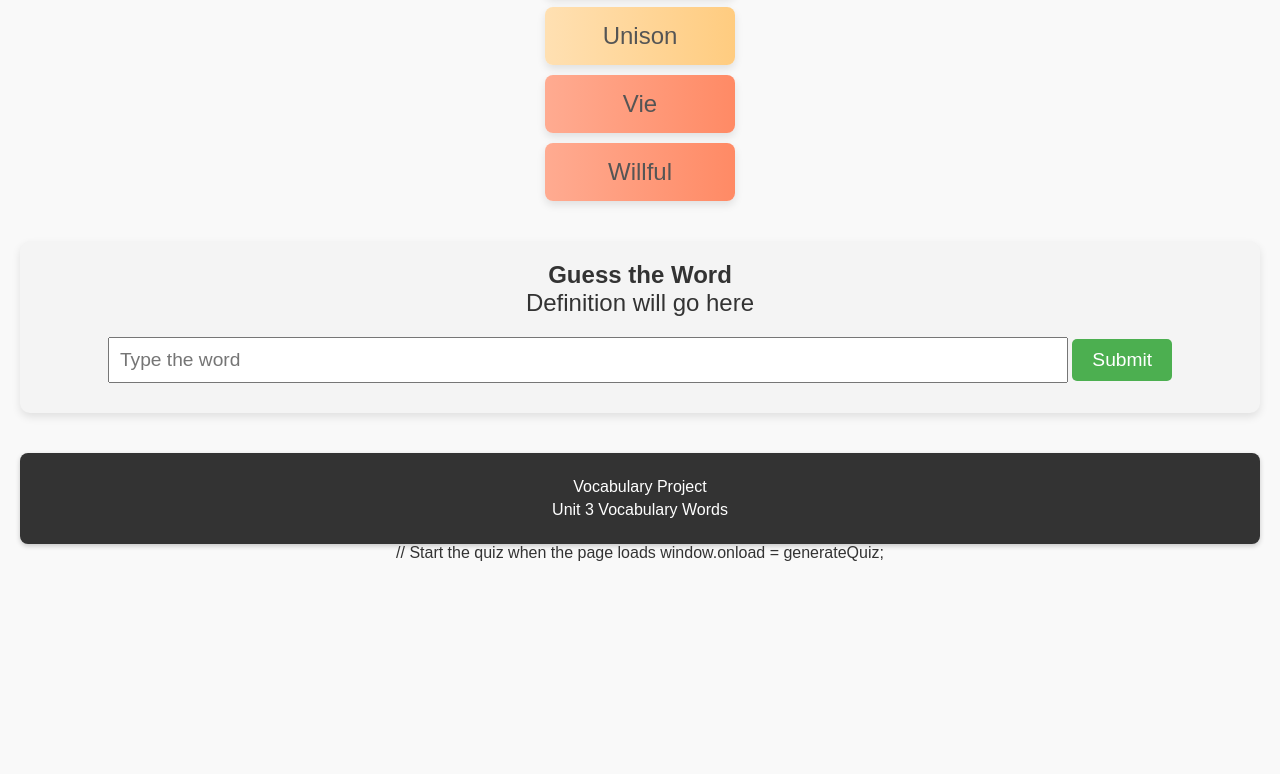
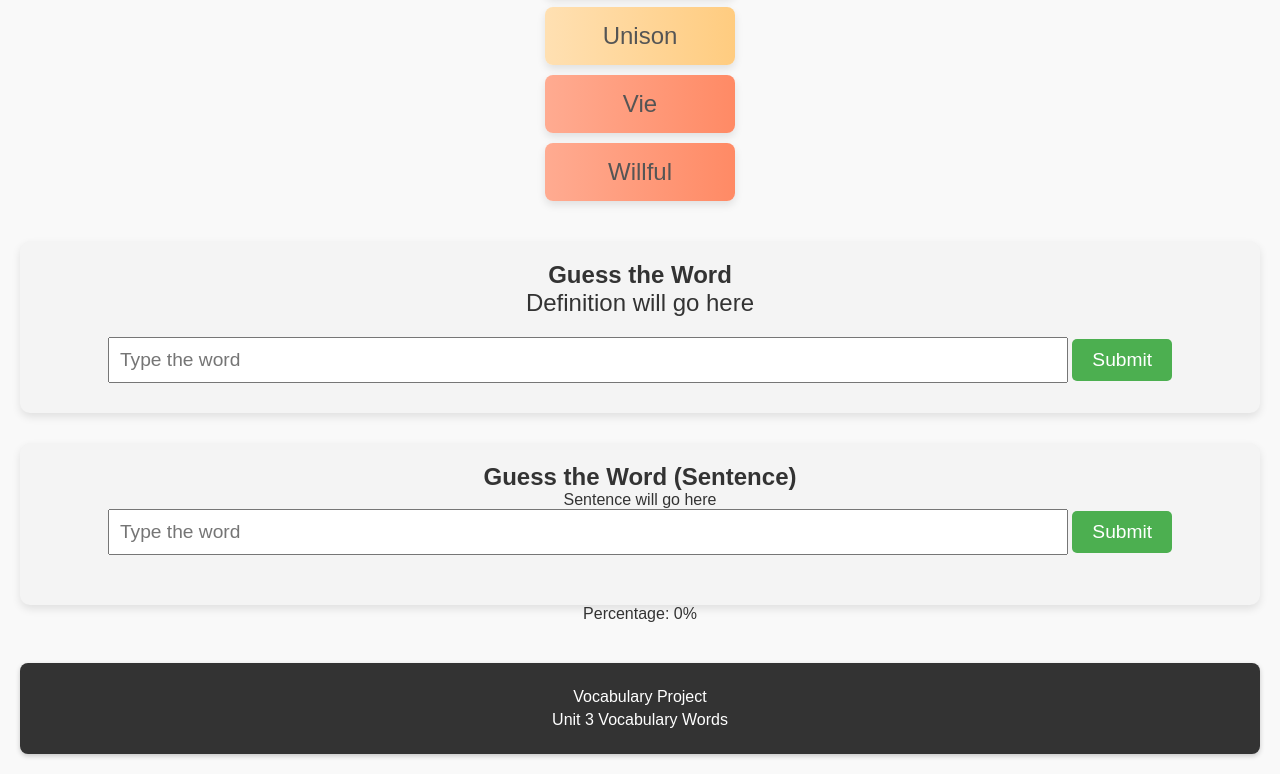
Before and after one commit to dillon42gamer/vocabting, a plain HTML site: page index.html in a window 1280 px wide. Shown: the part 1244-2018 px from the top of the page. Before the commit the page ends 1826 px from the top, so only its background shows below. Drawn offline with Linux system fonts and the light colour scheme.

Commit message:
Update index.html

```diff
--- a/index.html
+++ b/index.html
@@ -231,6 +231,16 @@
         <button id="quizSubmit" class="quiz-btn">Submit</button
         <div id="quizResult" class="quiz-result"></div>
     </div>
+        <!-- Sentence Quiz Section -->
+    <div class="quiz-container">
+        <h2>Guess the Word (Sentence)</h2>
+        <p id="quizSentence" class="quiz-sentence">Sentence will go here</p>
+        <input type="text" id="quizInputSent" class="quiz-input" placeholder="Type the word">
+        <button id="quizSubmitSent" class="quiz-btn">Submit</button>
+        <p id="quizResultSent" class="quiz-result"></p>
+    </div>
+
+    <div id="percentageDisplay">Percentage: 0%</div>
 
     <footer>
         <p>Vocabulary Project</p>
@@ -317,7 +327,6 @@
         // Initialize Quizzes
         loadDefinitionQuiz();
         loadSentenceQuiz();
-    </script>
 
         // Start the quiz when the page loads
         window.onload = generateQuiz;
```
